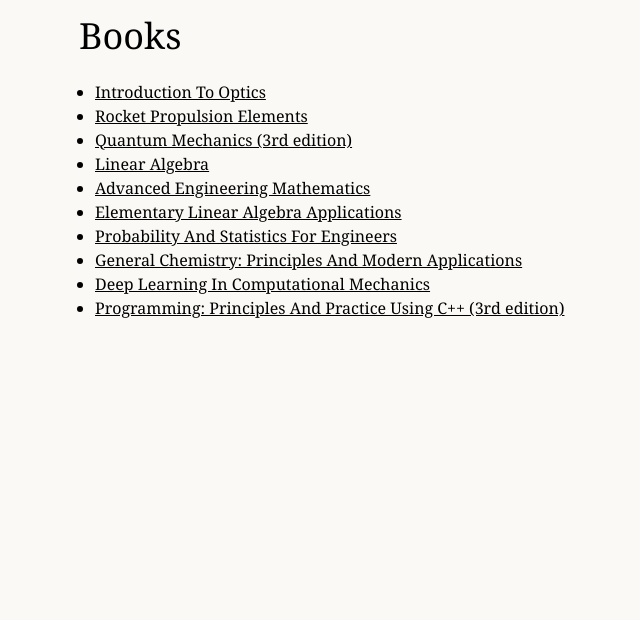
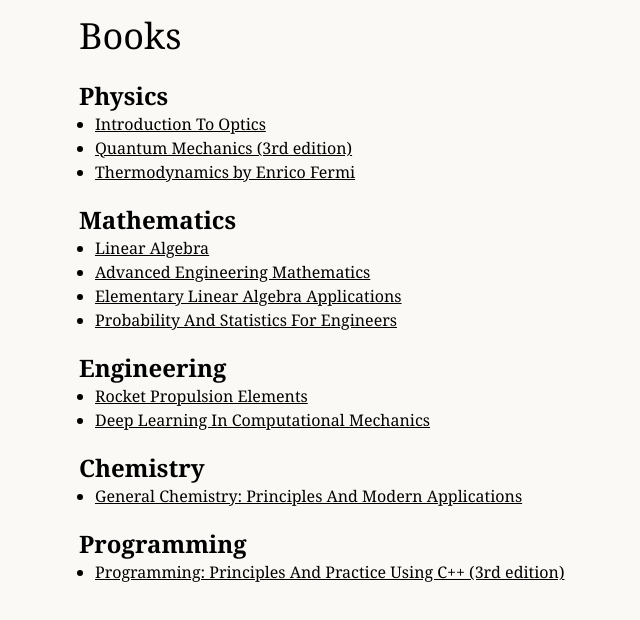
Before and after one commit to nikolaiborbe/portfolio, a SvelteKit app: page /books in a window 1280 px wide. Shown: the top 620 px of the page, without its empty margins (227-867 px from the left). Built offline with nearby package versions, Linux system fonts and the light colour scheme.

Commit message:
add-book

```diff
--- a/src/routes/books/+page.svelte
+++ b/src/routes/books/+page.svelte
@@ -1,5 +1,77 @@
 <script lang="ts">
 	const prefetched = new Set<string>();
+
+	const bookCategories = [
+		{
+			title: 'Physics',
+			books: [
+				{
+					title: 'Introduction To Optics',
+					href: '/books/introduction_to_optics.pdf'
+				},
+				{
+					title: 'Quantum Mechanics (3rd edition)',
+					href: '/books/quantum_mechanics_3rd.pdf'
+				},
+				{
+					title: 'Thermodynamics by Enrico Fermi',
+					href: 'https://materias.df.uba.ar/f4Ba2013c1/files/2012/07/57652344-Thermodynamics-by-Enrico-Fermi.pdf'
+				}
+			]
+		},
+		{
+			title: 'Mathematics',
+			books: [
+				{
+					title: 'Linear Algebra',
+					href: '/books/linear_algebra.pdf'
+				},
+				{
+					title: 'Advanced Engineering Mathematics',
+					href: '/books/advanced_engineering_mathematics.pdf'
+				},
+				{
+					title: 'Elementary Linear Algebra Applications',
+					href: '/books/elementary_linear_algebra_applications.pdf'
+				},
+				{
+					title: 'Probability And Statistics For Engineers',
+					href: '/books/probability_and_statistics_for_engineers.pdf'
+				}
+			]
+		},
+		{
+			title: 'Engineering',
+			books: [
+				{
+					title: 'Rocket Propulsion Elements',
+					href: '/books/rocket_propulsion_elements.pdf'
+				},
+				{
+					title: 'Deep Learning In Computational Mechanics',
+					href: '/books/deep_learning_in_computational_mechanics.pdf'
+				}
+			]
+		},
+		{
+			title: 'Chemistry',
+			books: [
+				{
+					title: 'General Chemistry: Principles And Modern Applications',
+					href: '/books/general_chemistry.pdf'
+				}
+			]
+		},
+		{
+			title: 'Programming',
+			books: [
+				{
+					title: 'Programming: Principles And Practice Using C++ (3rd edition)',
+					href: '/books/programming_principles_and_practice_using_cpp.pdf'
+				}
+			]
+		}
+	];
 
 	function prefetch(href: string) {
 		if (prefetched.has(href)) return;
@@ -13,43 +85,30 @@
 
 <h1 class="text-4xl">Books</h1>
 
-<br>
+<br />
 
+<div class="space-y-5">
+	{#each bookCategories as category}
+		<section>
+			<h2 class="text-2xl font-semibold">{category.title}</h2>
 			<div class="pl-4">
-	<!-- svelte-ignore a11y_no_noninteractive_element_interactions -->
-	<ul class="list-disc" onmouseover={(e) => {
+				<!-- svelte-ignore a11y_no_noninteractive_element_interactions, a11y_mouse_events_have_key_events -->
+				<ul
+					class="list-disc"
+					onmouseover={(e) => {
 						const anchor = (e.target as HTMLElement).closest('a');
 						if (anchor?.href) prefetch(anchor.href);
-	}}>
+					}}
+				>
+					{#each category.books as book}
 						<li>
-			<a href="/books/introduction_to_optics.pdf" class="text-fg-brand underline hover:no-underline" target="_blank">Introduction To Optics</a>
+							<a href={book.href} class="text-fg-brand underline hover:no-underline" target="_blank"
+								>{book.title}</a
+							>
 						</li>
-		<li>
-			<a href="/books/rocket_propulsion_elements.pdf" class="text-fg-brand underline hover:no-underline" target="_blank">Rocket Propulsion Elements</a>
-		</li>
-		<li>
-			<a href="/books/quantum_mechanics_3rd.pdf" class="text-fg-brand underline hover:no-underline" target="_blank">Quantum Mechanics (3rd edition)</a>
-		</li>
-		<li>
-			<a href="/books/linear_algebra.pdf" class="text-fg-brand underline hover:no-underline" target="_blank">Linear Algebra</a>
-		</li>
-		<li>
-			<a href="/books/advanced_engineering_mathematics.pdf" class="text-fg-brand underline hover:no-underline" target="_blank">Advanced Engineering Mathematics</a>
-		</li>
-		<li>
-			<a href="/books/elementary_linear_algebra_applications.pdf" class="text-fg-brand underline hover:no-underline" target="_blank">Elementary Linear Algebra Applications</a>
-		</li>
-		<li>
-			<a href="/books/probability_and_statistics_for_engineers.pdf" class="text-fg-brand underline hover:no-underline" target="_blank">Probability And Statistics For Engineers</a>
-		</li>
-		<li>
-			<a href="/books/general_chemistry.pdf" class="text-fg-brand underline hover:no-underline" target="_blank">General Chemistry: Principles And Modern Applications</a>
-		</li>
-		<li>
-			<a href="/books/deep_learning_in_computational_mechanics.pdf" class="text-fg-brand underline hover:no-underline" target="_blank">Deep Learning In Computational Mechanics</a>
-		</li>
-		<li>
-			<a href="/books/programming_principles_and_practice_using_cpp.pdf" class="text-fg-brand underline hover:no-underline" target="_blank">Programming: Principles And Practice Using C++ (3rd edition)</a>
-		</li>
+					{/each}
 				</ul>
 			</div>
+		</section>
+	{/each}
+</div>
```
Lines whose indentation alone changed are shown as unchanged.
